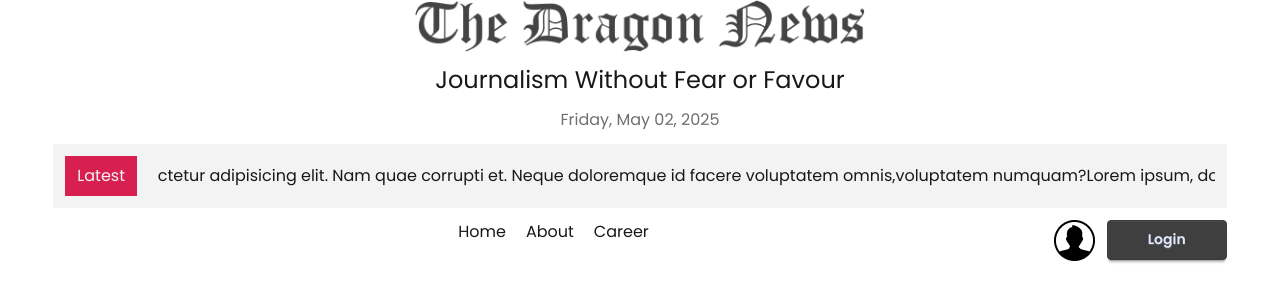
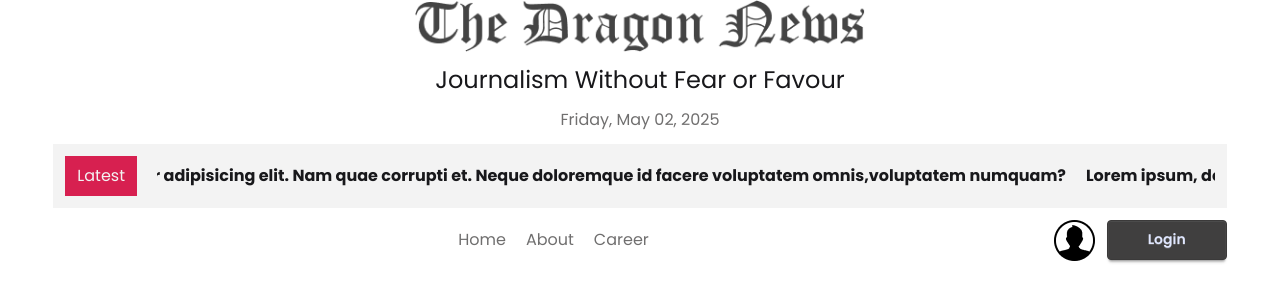
Before and after one commit to maysha29/Dragon-News, a React (Vite) app: page / in a window 1280 px wide. Shown: the top 302 px of the page. Built offline with nearby package versions, Linux system fonts and the light colour scheme.

Commit message:
Left aside part added

```diff
--- a/src/Components/LatestNews.jsx
+++ b/src/Components/LatestNews.jsx
@@ -5,7 +5,7 @@ const LatestNews = () => {
     return (
         <div className='flex items-center gap-5 bg-base-200 p-3'>
             <p className='bg-secondary text-base-200 px-3 py-2'>Latest</p>
-            <Marquee><p>Lorem ipsum, dolor sit amet consectetur adipisicing elit. Nam quae corrupti et. Neque doloremque id facere voluptatem omnis,voluptatem numquam?</p></Marquee>
+            <Marquee className='flex gap-5' pauseOnHover={true} speed={60}><p className='font-bold'>Lorem ipsum, dolor sit amet consectetur adipisicing elit. Nam quae corrupti et. Neque doloremque id facere voluptatem omnis,voluptatem numquam?</p></Marquee>
 
         </div>
     );
--- /dev/null
+++ b/src/Components/LeftAside.jsx
@@ -0,0 +1,11 @@
+import React from 'react';
+
+const LeftAside = () => {
+    return (
+        <div>
+
+        </div>
+    );
+};
+
+export default LeftAside;
--- a/src/Components/Navbar.jsx
+++ b/src/Components/Navbar.jsx
@@ -3,9 +3,9 @@ import { NavLink } from 'react-router';
 
 const Navbar = () => {
     return (
-        <div className='flex justify-between'>
+        <div className='flex justify-between items-center'>
             <div></div>
-            <div className='flex gap-5 '>
+            <div className='flex gap-5 text-accent'>
                 <NavLink to='/'>Home</NavLink>
                 <NavLink to='/about'>About</NavLink>
                 <NavLink to='/career'>Career</NavLink>
--- a/src/Layouts/HomeLayout.jsx
+++ b/src/Layouts/HomeLayout.jsx
@@ -3,6 +3,7 @@ import { Outlet } from 'react-router';
 import Header from '../Components/Header';
 import LatestNews from '../Components/LatestNews';
 import Navbar from '../Components/Navbar';
+import LeftAside from '../Components/LeftAside';
 
 const HomeLayout = () => {
     return (
@@ -16,7 +17,9 @@ const HomeLayout = () => {
             </nav>
             </header>
             <main>
-                <section className="left_nav"></section>
+                <aside>
+                    <LeftAside></LeftAside>
+                </aside>
                 <section className="main">
                     <Outlet></Outlet>
                 </section>
```
